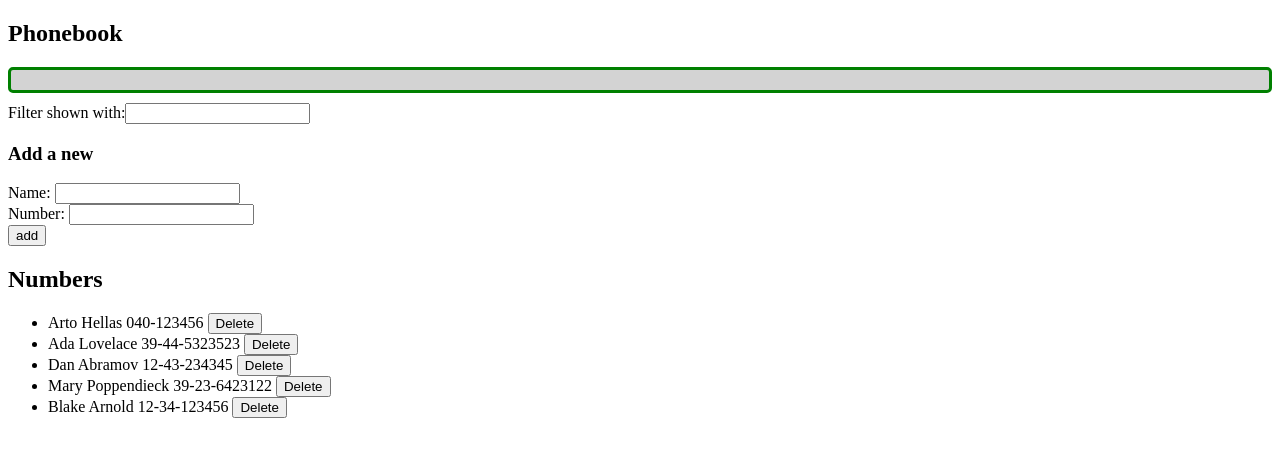
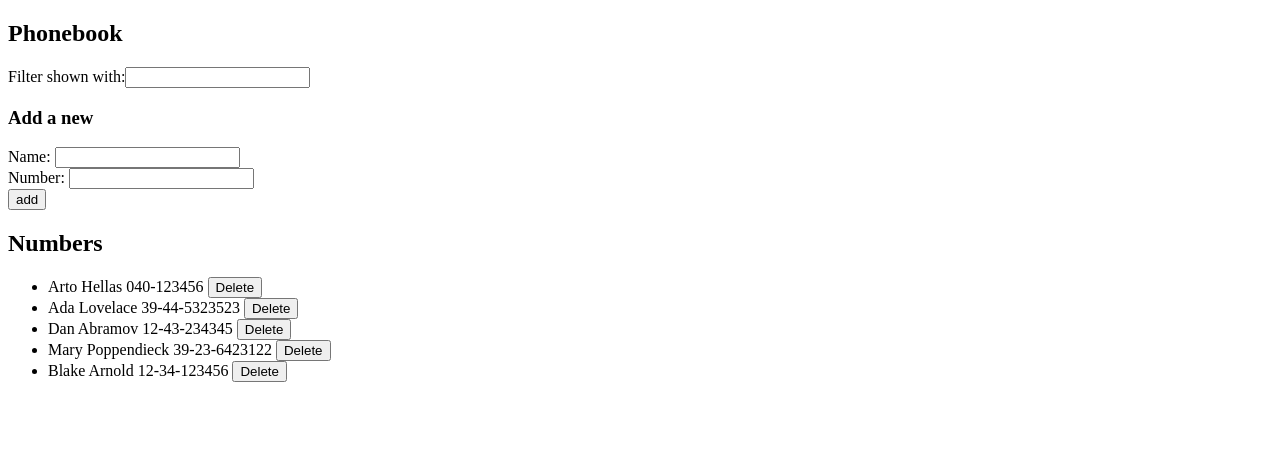
Before and after one commit to arnoldblake/reimagined-barnacle, a React (Vite) app in the folder part2/phonebook/: page / in a window 1280 px wide. Shown: the top 456 px of the page. Built offline with nearby package versions, Linux system fonts and the light colour scheme; data requests are answered from the project's data file.

Commit message:
Exercise 2.17

```diff
--- a/part2/phonebook/src/App.jsx
+++ b/part2/phonebook/src/App.jsx
@@ -51,7 +51,8 @@
   const [newName, setNewName] = useState('')
   const [newNumber, setNewNumber] = useState('')
   const [filter, setFilter] = useState('')
-  const [errorMessage, setErrorMessage] = useState('')
+  const [errorMessage, setErrorMessage] = useState(null)
+  const [errorMessageType, setErrorMessageType] = useState('success')
 
   useEffect(() => {
     personsService
@@ -76,6 +77,12 @@
           .update(person.id, newPerson)
           .then(returnedPerson => {
             setPersons(persons.map(p => p.id !== person.id ? p : returnedPerson ))
+          })
+          .catch(error => {
+            setErrorMessageType('error')
+            setErrorMessage(
+              `${newPerson.name} has already been deleted from the phonebook.`
+            )
           })
       }
     } else {
@@ -122,7 +129,7 @@
   return (
     <div>
       <h2>Phonebook</h2>
-      <ErrorMessage message={errorMessage} />
+      <ErrorMessage message={errorMessage} errorType={errorMessageType} />
       <Filter value={filter} onChange={filterChanged} />
       <h3>Add a new</h3>
       <Form onSubmit={addPerson} newName={newName} newNumber={newNumber} newNameChanged={newNameChanged} newNumberChanged={newNumberChanged} />
--- a/part2/phonebook/src/components/ErrorMessage.jsx
+++ b/part2/phonebook/src/components/ErrorMessage.jsx
@@ -1,10 +1,10 @@
-const Notification = ({ message }) => {
+const Notification = ({ message, errorType }) => {
     if (message === null) {
       return null
     }
 
     return (
-      <div className='error'>
+      <div className={errorType}>
         {message}
       </div>
     )
--- a/part2/phonebook/src/index.css
+++ b/part2/phonebook/src/index.css
@@ -1,4 +1,14 @@
 .error {
+    color: red;
+    background: lightgrey;
+    font-size: 20px;
+    border-style: solid;
+    border-radius: 5px;
+    padding: 10px;
+    margin-bottom: 10px;
+}
+
+.success {
     color: green;
     background: lightgrey;
     font-size: 20px;
```
